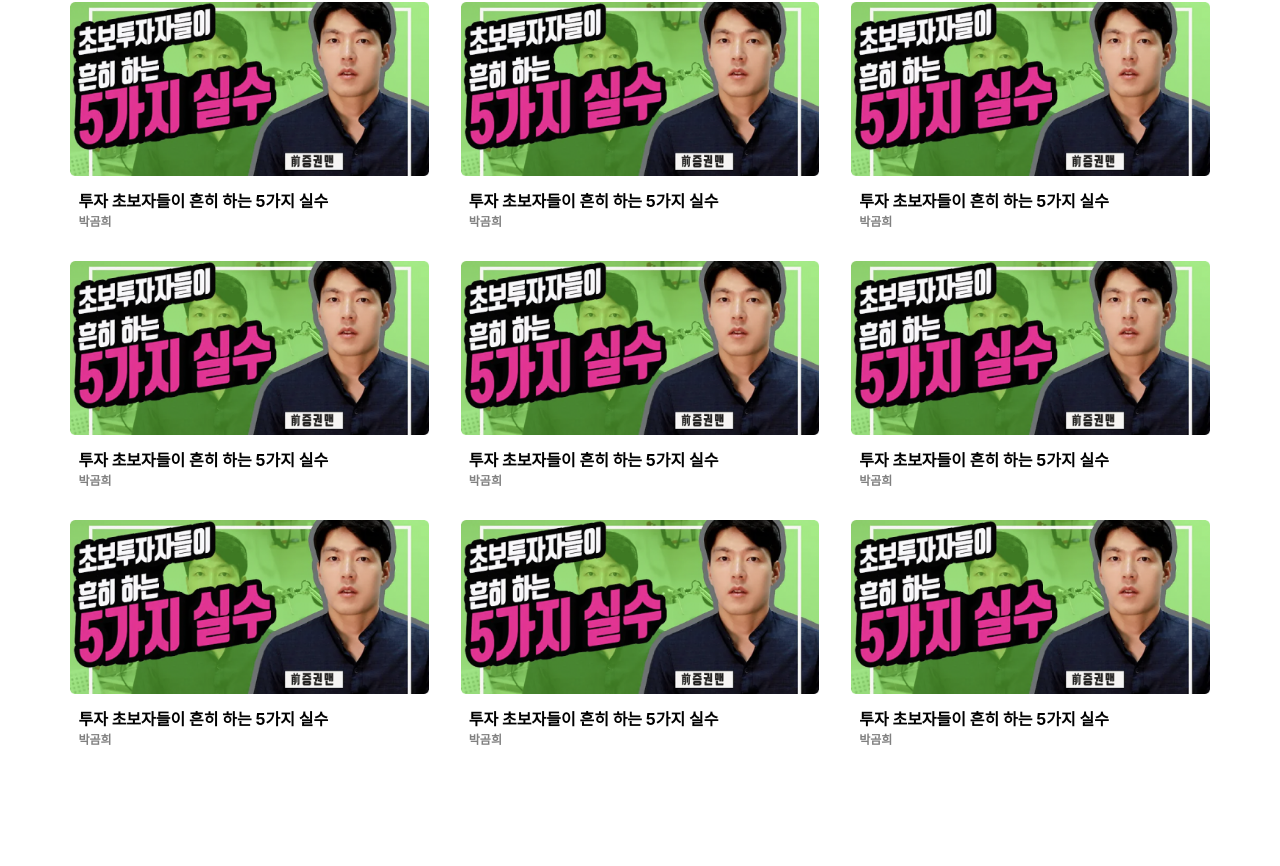
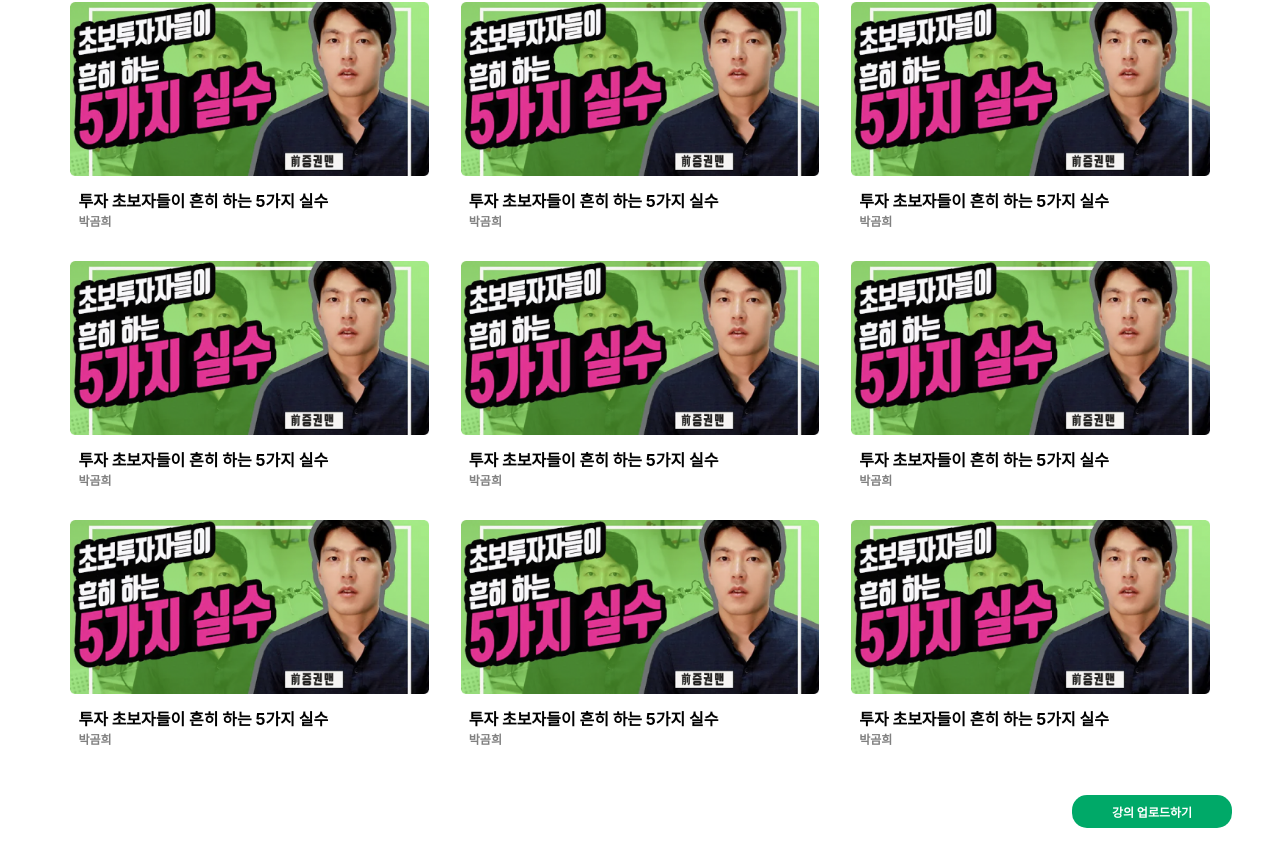
Before and after one commit to Yodayeong/StockCodi, a React (Create React App) app: page /study in a window 1280 px wide. Shown: the part 450-1316 px from the top of the page. Built offline with nearby package versions, Linux system fonts and the light colour scheme.

Commit message:
feat: 강의 업로드와 연결 [여다영]

```diff
--- a/src/pages/Study.js
+++ b/src/pages/Study.js
@@ -262,6 +262,10 @@ function Content() {
 }
 
 function StudyPageBody() {
+  const movePage = useNavigate();
+  function goCreate() {
+    movePage('/study/create');
+  }
   return (
     <div className="study-page-body">
       <div className="flex-row">
@@ -270,6 +274,7 @@ function StudyPageBody() {
       </div>
       <Banner />
       <Content />
+      <div className="study-create" onClick={goCreate}>강의 업로드하기</div>
     </div>
   );
 }
--- a/src/styles/Create.css
+++ b/src/styles/Create.css
@@ -67,3 +67,17 @@
     background-color:rgb(50, 50, 50);
     color:white;
 }
+
+/* link */
+.study-create{
+    display:flex;
+    justify-content:center;
+    margin-left:80vw;
+    padding: 0.5rem 0;
+    color:white;
+    font-weight:bold;
+    border-radius:15px;
+    margin-top:2rem;
+    font-size:12px;
+    background-color:#00A968;
+}
```
